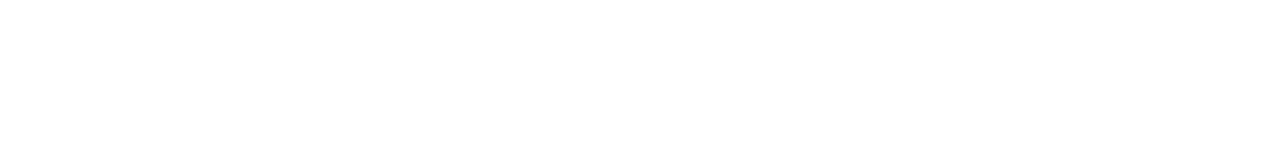
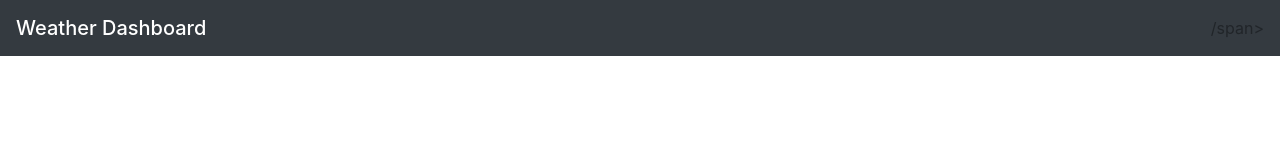
Before and after one commit to mmomin11/weather_dashboard, a plain HTML site: page index.html in a window 1280 px wide. Drawn offline with nearby package versions, Linux system fonts and the light colour scheme.

Commit message:
added navbar

```diff
--- a/index.html
+++ b/index.html
@@ -14,7 +14,9 @@
 
 <body>
     <!-- nav bar goes here -->
-
+    <nav class="navbar navbar-dark bg-dark">
+        <span class="navbar-brand mb-0 h1">Weather Dashboard</span>/span>
+      </nav>
 
     <!-- create a container -->
 
```
